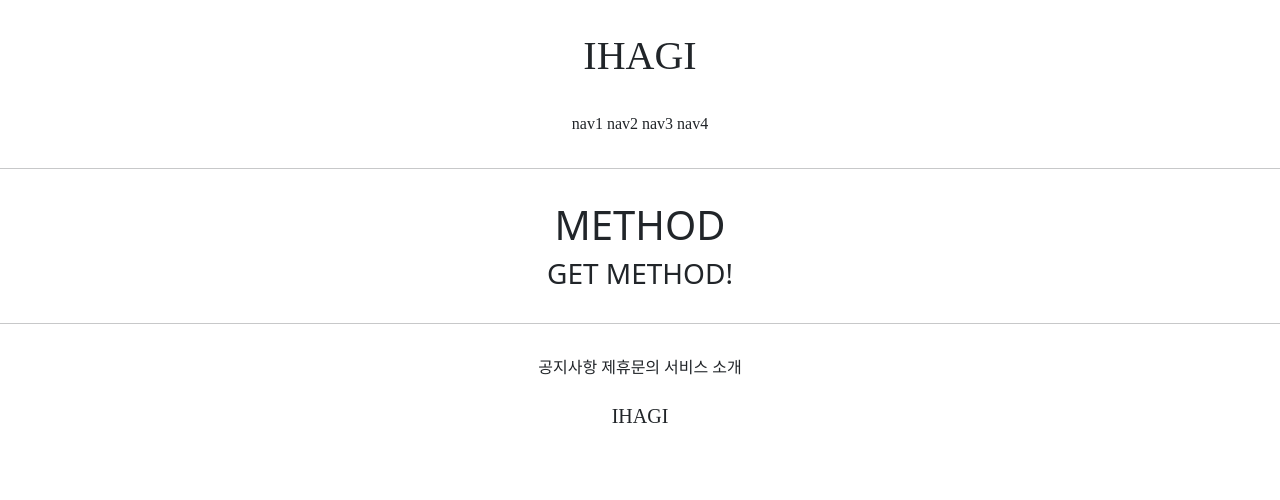
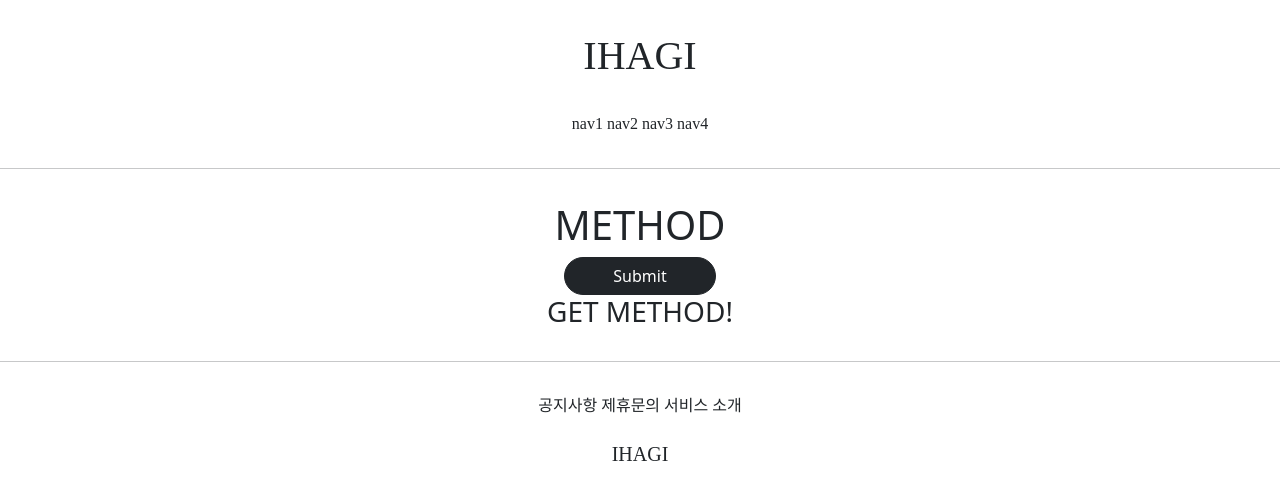
Before and after one commit to IHAGI-c/GIS_class_2, a Django app: page /accounts/hello_world/ in a window 1280 px wide. Shown: the top 500 px of the page. Run offline with Django 3.2, Linux system fonts and the light colour scheme; parts of the project's set-up code (start-up, migrations or seed data) failed here and were passed over.

Commit message:
7/8 class_2 class commit 3

```diff
--- a/accountapp/templates/accountapp/hello_world.html
+++ b/accountapp/templates/accountapp/hello_world.html
@@ -4,6 +4,12 @@
 
     <div style="margin: 2rem; text-align: center">
         <h1>METHOD</h1>
+
+        <form action="/accounts/hello_world/" method="post">
+            {% csrf_token %}
+            <input type="submit" class="btn btn-dark rounded-pill px-5">
+        </form>
+
         <h3>{{ text }}</h3>
     </div>
 
```
